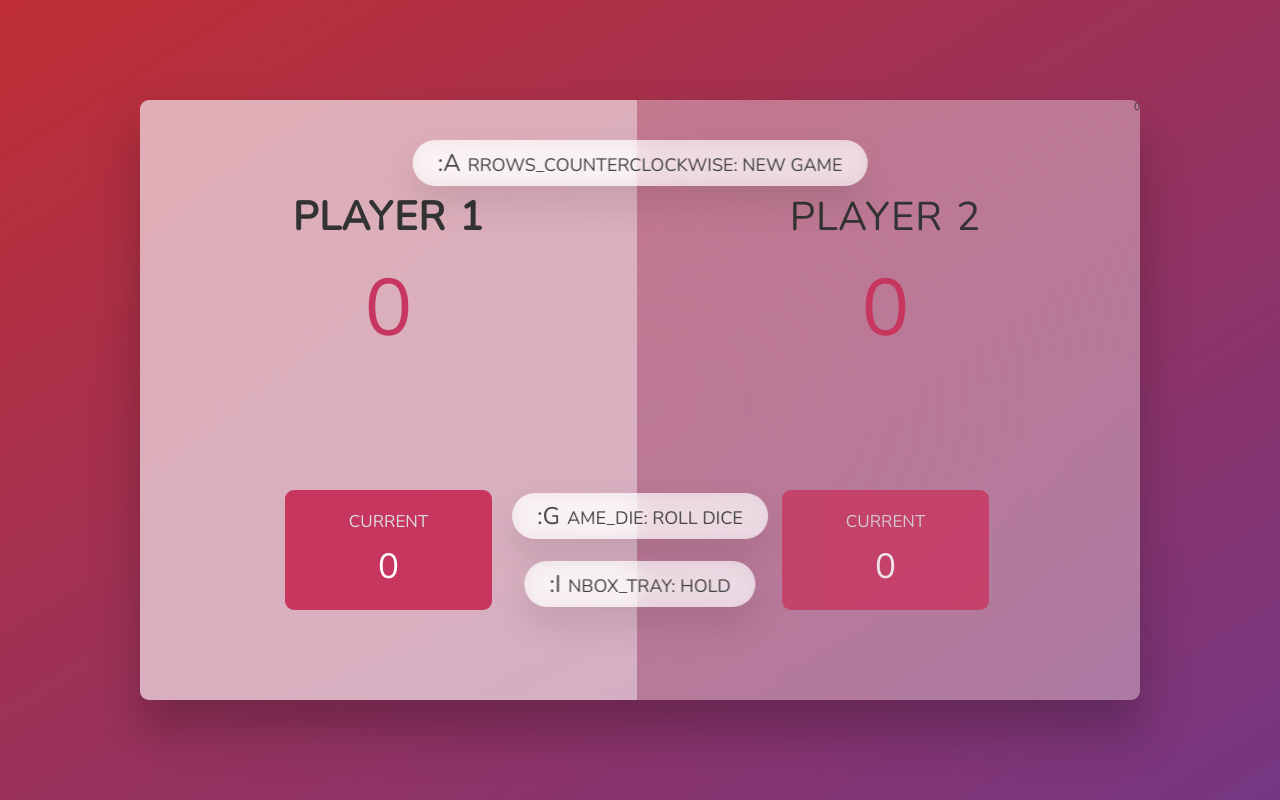
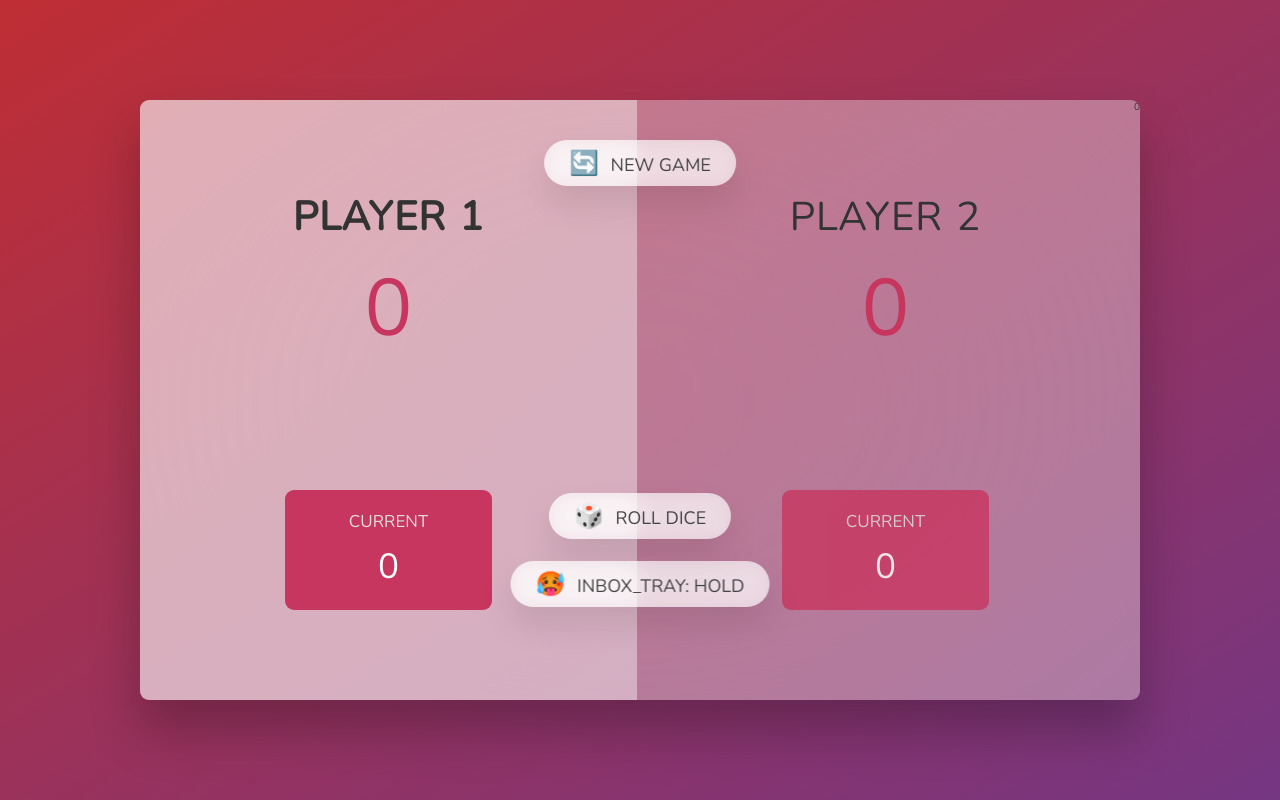
Before and after one commit to nemeljavi/pig-game-react, a React (Create React App) app: page / in a window 1280 px wide. Built offline with nearby package versions, Linux system fonts and the light colour scheme.

Commit message:
añadidos iconos

```diff
--- a/src/App.js
+++ b/src/App.js
@@ -52,6 +52,8 @@ function App() {
     }
   }, [diceNumber]);
 
+  const finishedPlaying = Math.max(...score) >= 10 ? true : false;
+
   return (
     <main>
       <Player
@@ -74,13 +76,21 @@ function App() {
         />
       )}
       <button className="btn btn--new" onClick={handleNewGame}>
-        :arrows_counterclockwise: New game
+        🔄 New game
       </button>
-      <button className="btn btn--roll" onClick={handleRollDice}>
-        :game_die: Roll dice
+      <button
+        className="btn btn--roll"
+        onClick={handleRollDice}
+        disabled={finishedPlaying}
+      >
+        🎲 Roll dice
       </button>
-      <button className="btn btn--hold" onClick={handleHold}>
-        :inbox_tray: Hold
+      <button
+        className="btn btn--hold"
+        onClick={handleHold}
+        disabled={finishedPlaying}
+      >
+        🥵 inbox_tray: Hold
       </button>
     </main>
   );
--- a/src/Player/Player.js
+++ b/src/Player/Player.js
@@ -15,7 +15,7 @@ function Player({ name, score, current, isActive }) {
   // }
 
   const classPlayer =
-    score > 10
+    score >= 10
       ? "player player--winner"
       : isActive
       ? "player player--active"
```
